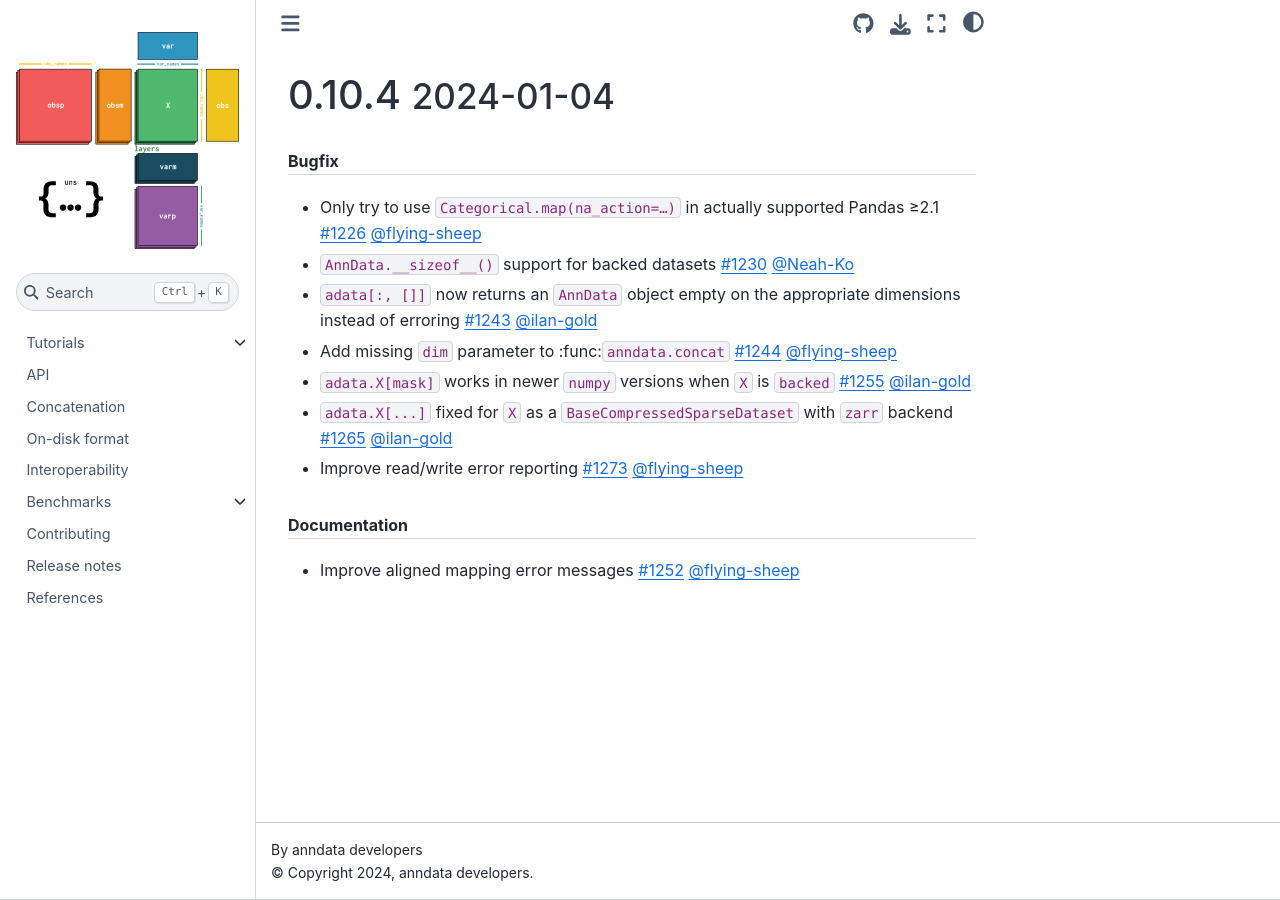
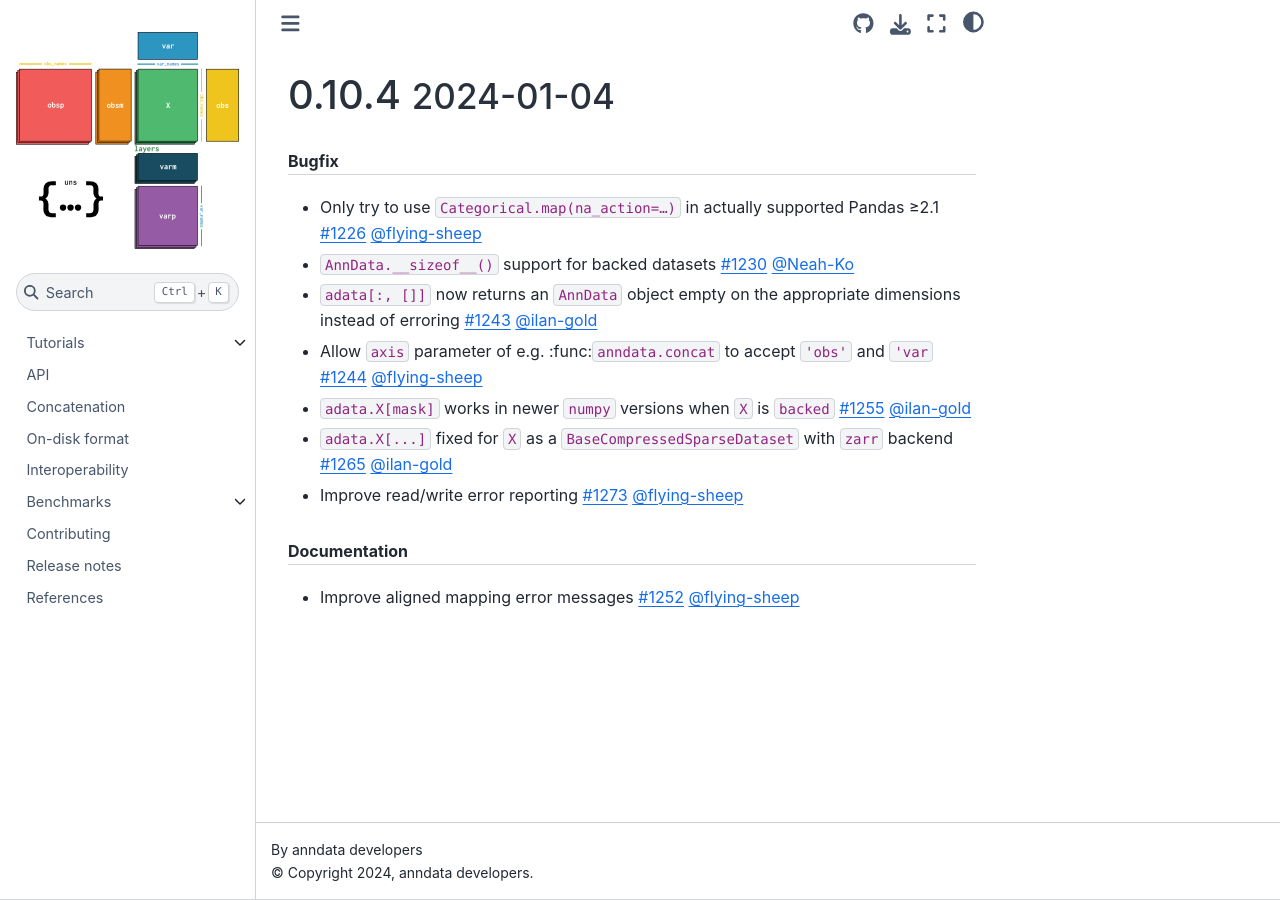
Before and after one commit to scverse/anndata, a Sphinx documentation site: the page built from docs/release-notes/0.10.4.md, in a window 1280 px wide. Built offline with Sphinx 7.4.7 and the Sphinx Book theme 1.1.4, drawn with Linux system fonts in a browser that asks for light colours.

Commit message:
fix relnote

```diff
--- a/docs/release-notes/0.10.4.md
+++ b/docs/release-notes/0.10.4.md
@@ -5,7 +5,7 @@
 * Only try to use `Categorical.map(na_action=…)` in actually supported Pandas ≥2.1 {pr}`1226` {user}`flying-sheep`
 * `AnnData.__sizeof__()` support for backed datasets {pr}`1230` {user}`Neah-Ko`
 * `adata[:, []]` now returns an `AnnData` object empty on the appropriate dimensions instead of erroring {pr}`1243` {user}`ilan-gold`
-* Add missing `dim` parameter to :func:`anndata.concat` {pr}`1244` {user}`flying-sheep`
+* Allow `axis` parameter of e.g. :func:`anndata.concat` to accept `'obs'` and `'var` {pr}`1244` {user}`flying-sheep`
 * `adata.X[mask]` works in newer `numpy` versions when `X` is `backed` {pr}`1255` {user}`ilan-gold`
 * `adata.X[...]` fixed for `X` as a `BaseCompressedSparseDataset` with `zarr` backend {pr}`1265` {user}`ilan-gold`
 * Improve read/write error reporting {pr}`1273` {user}`flying-sheep`
```
